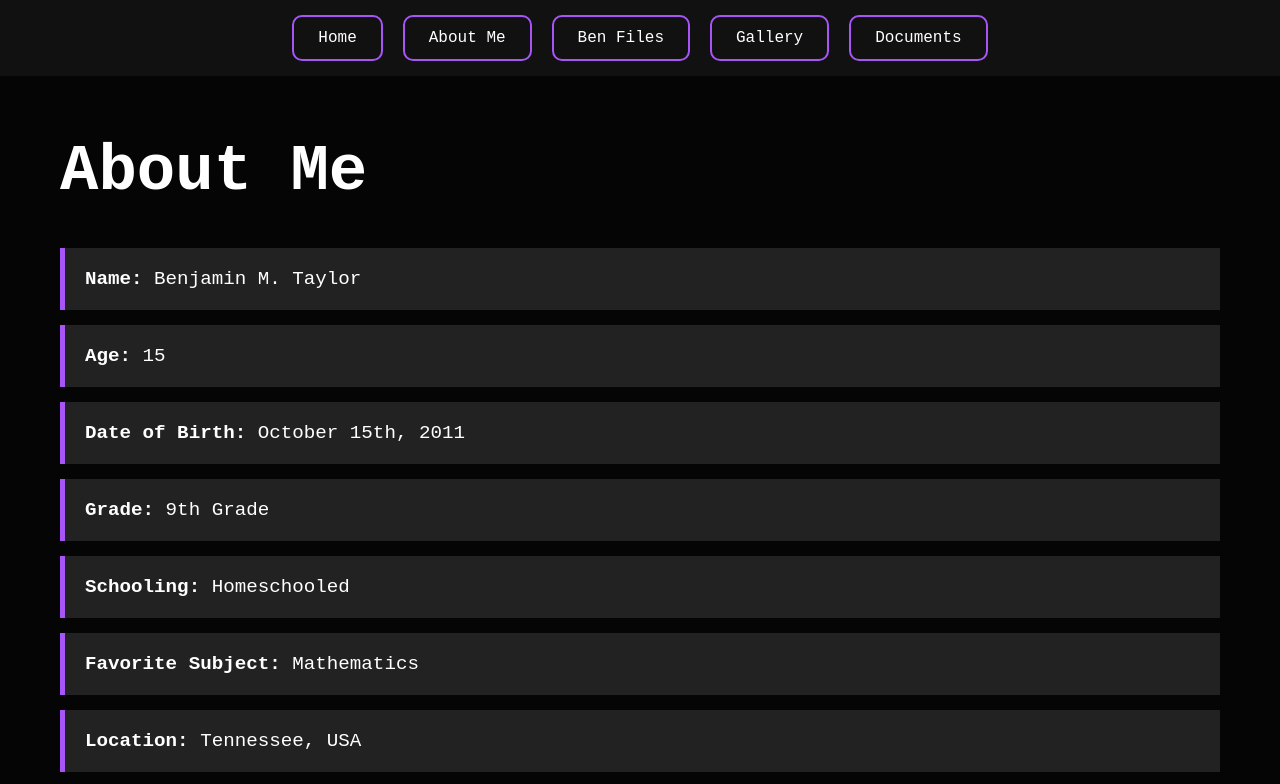
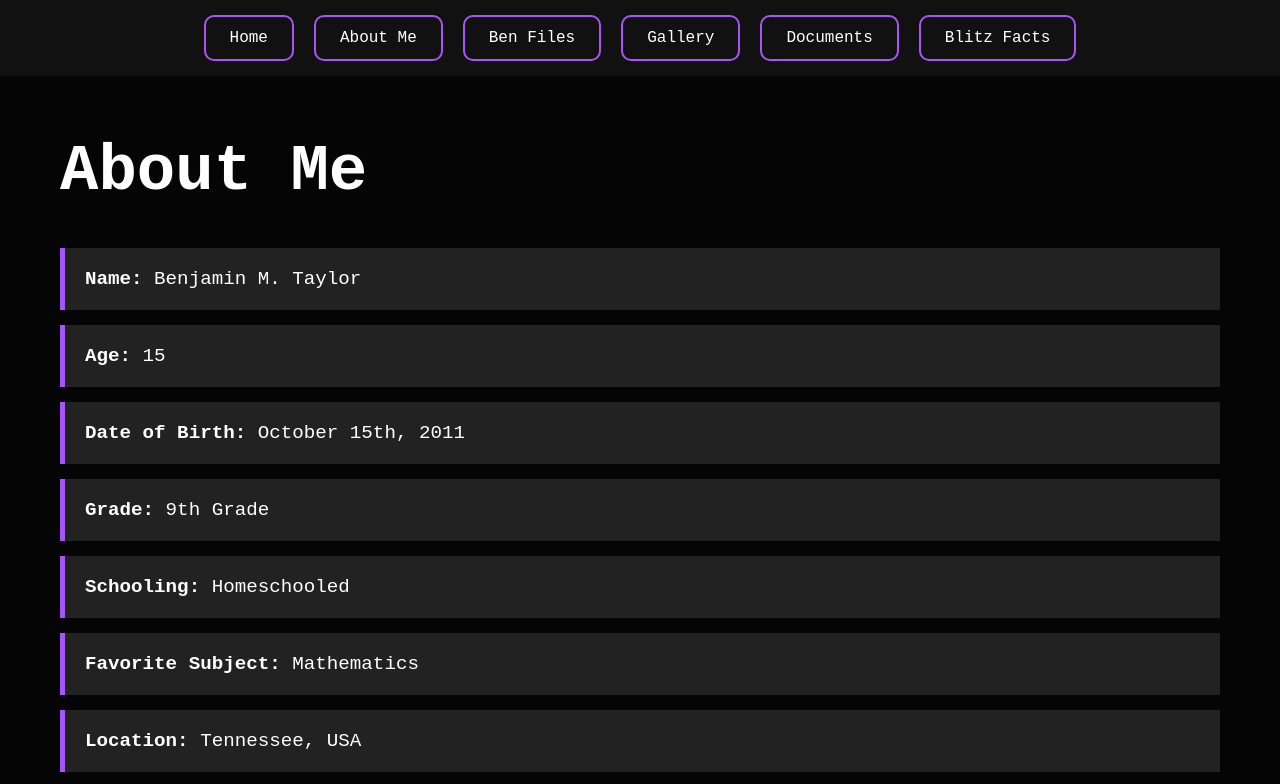
Before and after one commit to FlameFame296/flamefame296.github.io, a plain HTML site: page aboutme.html in a window 1280 px wide. Shown: the top 784 px of the page. Drawn offline with Linux system fonts and the light colour scheme.

Commit message:
Update aboutme.html

```diff
--- a/aboutme.html
+++ b/aboutme.html
@@ -23,6 +23,7 @@
     <a href="benfiles.html">Ben Files</a>
     <a href="gallery.html">Gallery</a>
     <a href="Documents.html">Documents</a>
+    <a href="Blitz_Facts_and_Tips.html">Blitz Facts</a>
 </nav>
 
     <section class="facts">
```
